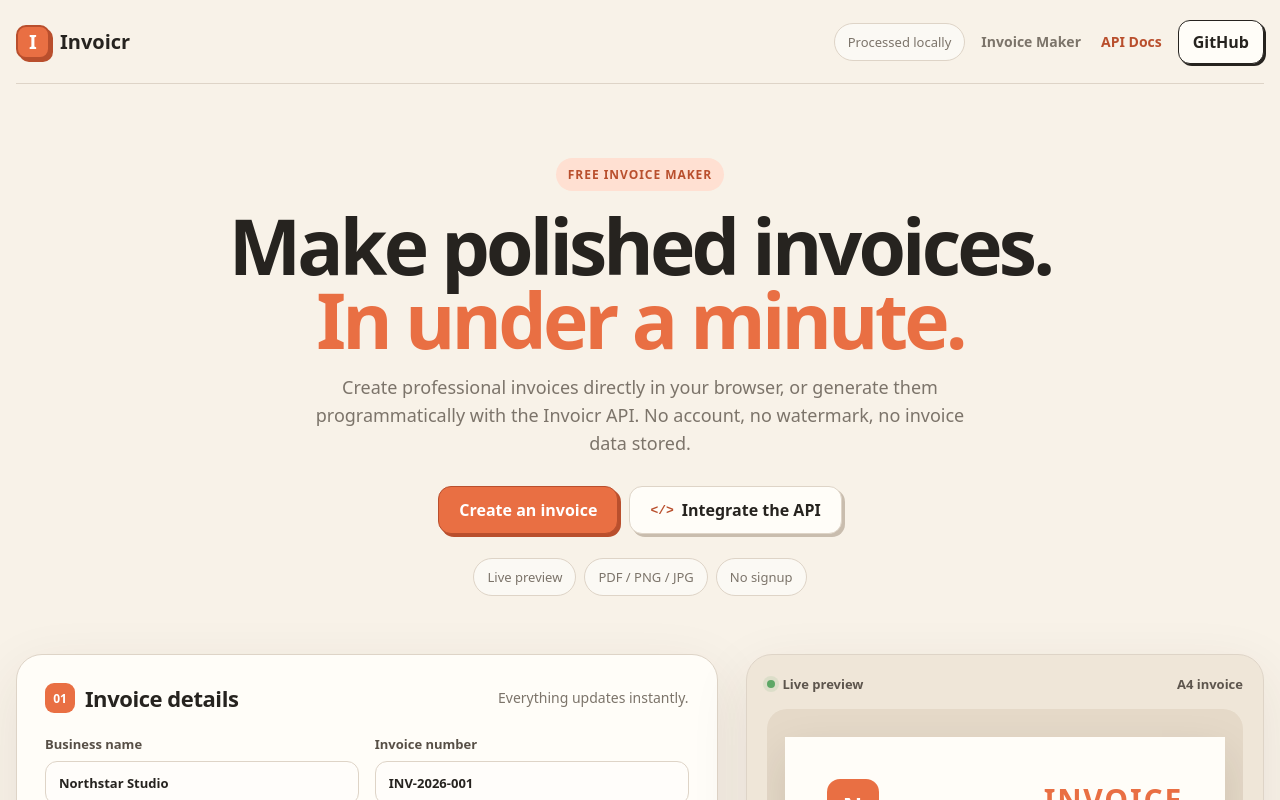
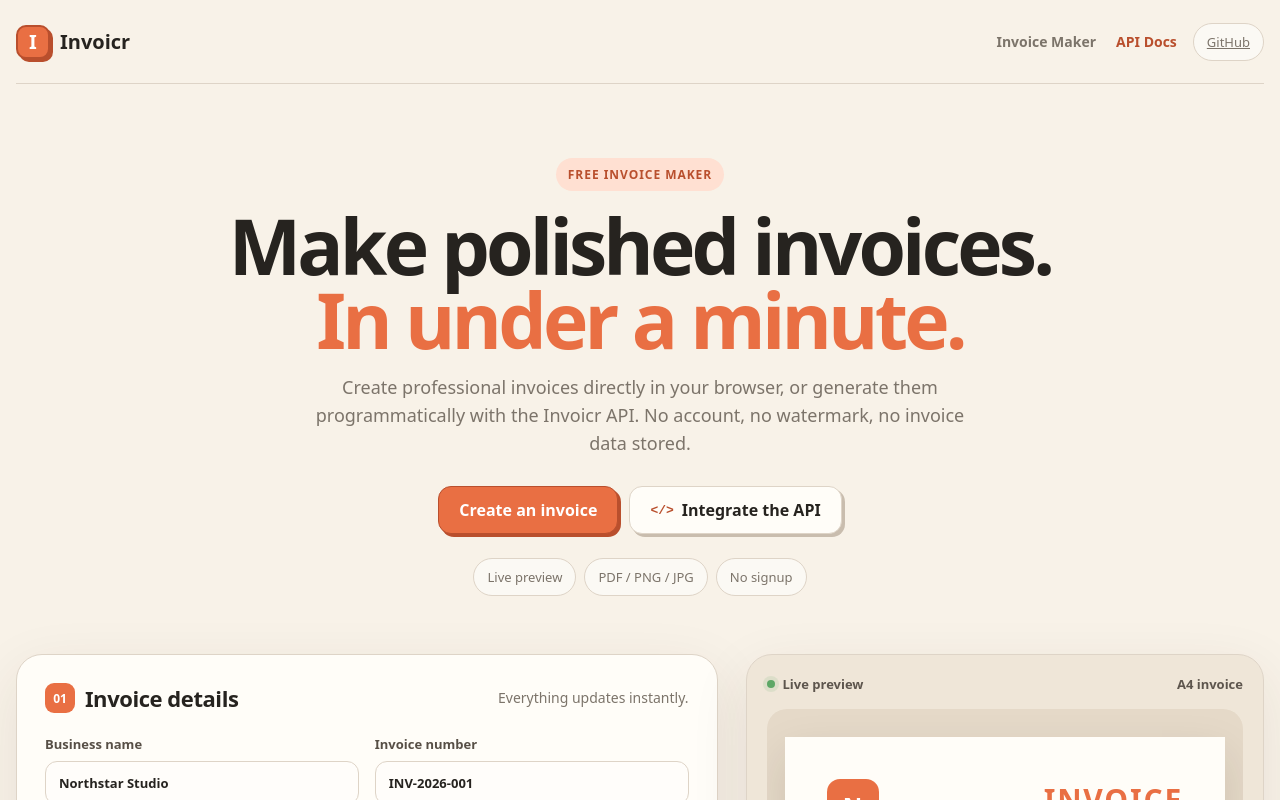
Before and after one commit to ennouaimi/invoicr, a Next.js app: page / in a window 1280 px wide. Shown: the top 800 px of the page. Built offline with nearby package versions, Linux system fonts and the light colour scheme; a web font is replaced by a local one.

Commit message:
ui: simplify header actions and restyle GitHub link

```diff
--- a/app/page.tsx
+++ b/app/page.tsx
@@ -98,10 +98,9 @@ export default function Home() {
       <header className="topbar">
         <a className="brand" href="#"><span className="brand-icon">I</span><span>Invoicr</span></a>
         <div className="top-actions">
-          <span className="privacy-pill">Processed locally</span>
           <a className="nav-link" href="#maker">Invoice Maker</a>
           <a className="nav-link api-nav-link" href="/docs">API Docs</a>
-          <a className="ghost-button" href="https://github.com/ennouaimi/invoice-generator" target="_blank">GitHub</a>
+          <a className="privacy-pill" href="https://github.com/ennouaimi/invoicr" target="_blank">GitHub</a>
         </div>
       </header>
 
```
